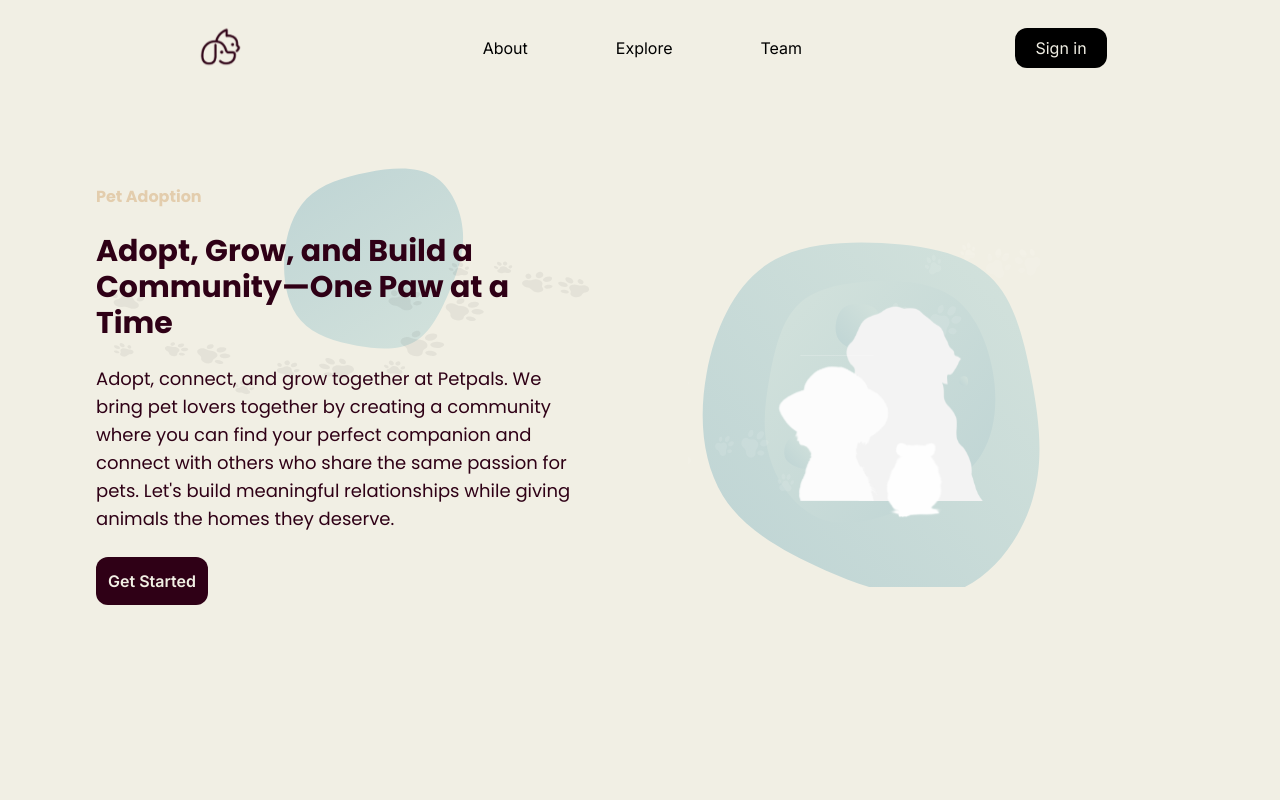
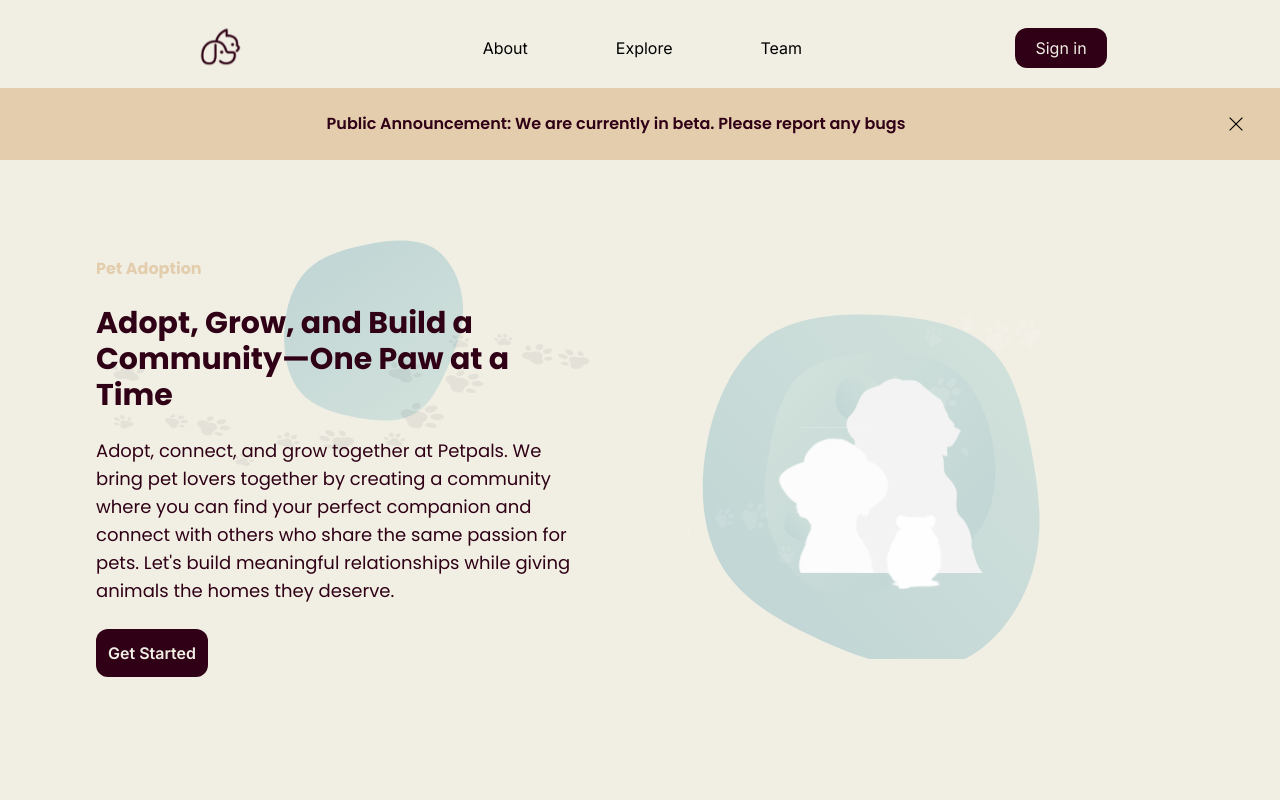
Before and after one commit to birongliu/CISC-4900, a Next.js app in the folder frontend/: page / in a window 1280 px wide. Shown: the top 800 px of the page. Built offline with nearby package versions, Linux system fonts and the light colour scheme; no server answers.

Commit message:
Refactor landing page components: Add AnnouncementBanner component

```diff
--- a/frontend/src/app/layout.tsx
+++ b/frontend/src/app/layout.tsx
@@ -6,6 +6,7 @@ import { ThemeContext } from "./ui/navigation/ThemeProvider";
 import { ClerkLoaded, ClerkProvider } from "@clerk/nextjs";
 import Footer from "./ui/navigation/Footer";
 import { cn } from "./utils/functions";
+import AnnouncementBanner from "./ui/shared/AnnouncementBanner";
 
 const inter = Inter({ subsets: ["latin"] });
 
--- a/frontend/src/app/page.tsx
+++ b/frontend/src/app/page.tsx
@@ -2,10 +2,12 @@ import Hero from "./ui/landing/Hero";
 import About from "./ui/landing/About";
 import Explore from "./ui/landing/Explore";
 import Team from "./ui/landing/Team";
+import AnnouncementBanner from "./ui/shared/AnnouncementBanner";
 
 export default function Home() {
   return (
     <main className="relative flex justify-center items-center flex-col overflow-hidden w-full">
+      <AnnouncementBanner />
       <Hero />
       <About />
       <Explore />
--- a/frontend/src/app/ui/navigation/Header.tsx
+++ b/frontend/src/app/ui/navigation/Header.tsx
@@ -20,7 +20,7 @@ export default function Header() {
 
   return (
     <div
-      className={`flex lg:justify-evenly justify-between items-center lg:mb-auto pt-2  ${
+      className={`flex lg:justify-evenly relative justify-between items-center lg:mb-auto pt-2  ${
         isOpen ? "mb-48" : ""
       }`}
     >
@@ -42,13 +42,13 @@ export default function Header() {
         />
       )}
       <ul
-        className={`items-center absolute gap-2 w-full lg:relative lg:justify-center lg:top-auto top-20 flex-col flex lg:w-auto ${
+        className={`items-center absolute gap-2 lg:mt-0 mt-5 w-full lg:relative lg:justify-center lg:top-auto top-20 flex-col flex lg:w-auto ${
           isOpen ? "block" : "hidden"
         } lg:flex lg:flex-row `}
       >
         {navigationItems.map((item, index) => (
           <li
-            className="w-full px-10 py-5 inset-0 z-10 cursor-pointer hover:bg-text-secondary lg:hover:bg-in"
+            className="w-full px-10 py-4  inset-0  z-10 cursor-pointer hover:bg-text-secondary lg:hover:bg-in"
             key={index}
           >
             <Link href={`#${item}`}>{item}</Link>
@@ -57,7 +57,7 @@ export default function Header() {
       </ul>
       <div className="flex justify-center items-center gap-1 px-5 lg:px-0">
         <SignedOut>
-          <Button className="bg-black text-white rounded-xl py-2 px-5">
+          <Button className="text-white rounded-xl py-2 px-5">
             <SignInButton />
           </Button>
         </SignedOut>
--- a/frontend/src/app/ui/navigation/icons/Close.tsx
+++ b/frontend/src/app/ui/navigation/icons/Close.tsx
@@ -1,12 +1,13 @@
+import { cn } from "@/app/utils/functions";
 import React from "react";
 
-export default function CloseIcon() {
+export default function CloseIcon({ className }: { className?: string }) {
   return (
     <svg
       height={43}
       width={50}
       viewBox="0 0 43 43"
-      className="stroke-black dark:stroke-slate-300"
+      className={cn("stroke-black dark:stroke-slate-300", className)}
       xmlns="http://www.w3.org/2000/svg"
     >
       <path
--- /dev/null
+++ b/frontend/src/app/ui/shared/AnnouncementBanner.tsx
@@ -0,0 +1,27 @@
+"use client"
+import React, { useState } from "react";
+import CloseIcon from "../navigation/icons/Close";
+import Button from "./Button";
+
+export default function AnnouncementBanner() {
+  const [open, setOpen] = useState(true);
+
+  function handleClick() {
+    setOpen((prev) => !prev);
+  }
+
+  return (
+    <div
+      className={`bg-lightBeige w-full py-3 flex md:text-center items-center px-5  sticky top-0 ${
+        open ? "block" : "hidden"
+      }`}
+    >
+      <p className="font-poppins text-primary text-center font-semibold flex-1 ">
+        Public Announcement: We are currently in beta. Please report any bugs
+      </p>
+      <Button onClick={handleClick} className="bg-transparent">
+        <CloseIcon className="w-6 h-6" />
+      </Button>
+    </div>
+  );
+}
--- a/frontend/src/app/ui/shared/Button.tsx
+++ b/frontend/src/app/ui/shared/Button.tsx
@@ -1,8 +1,13 @@
 import { cn } from '@/app/utils/functions'
-import React, { ReactNode } from 'react'
+import React, { ButtonHTMLAttributes, ReactNode } from 'react'
 
-export default function Button({ children, className }: { children: ReactNode, className?: string }) {
+interface ButtonProps extends ButtonHTMLAttributes<HTMLButtonElement> {
+  children: ReactNode;
+  className?: string;
+}
+
+export default function Button({ children, className, ...args }: ButtonProps) {
   return (
-    <button className={cn('bg-darkMaroon rounded-xl p-3 text-button-primary', className)}>{children}</button>
+    <button {...args} className={cn('bg-darkMaroon rounded-xl p-3 text-button-primary', className)}>{children}</button>
   )
 }
```
